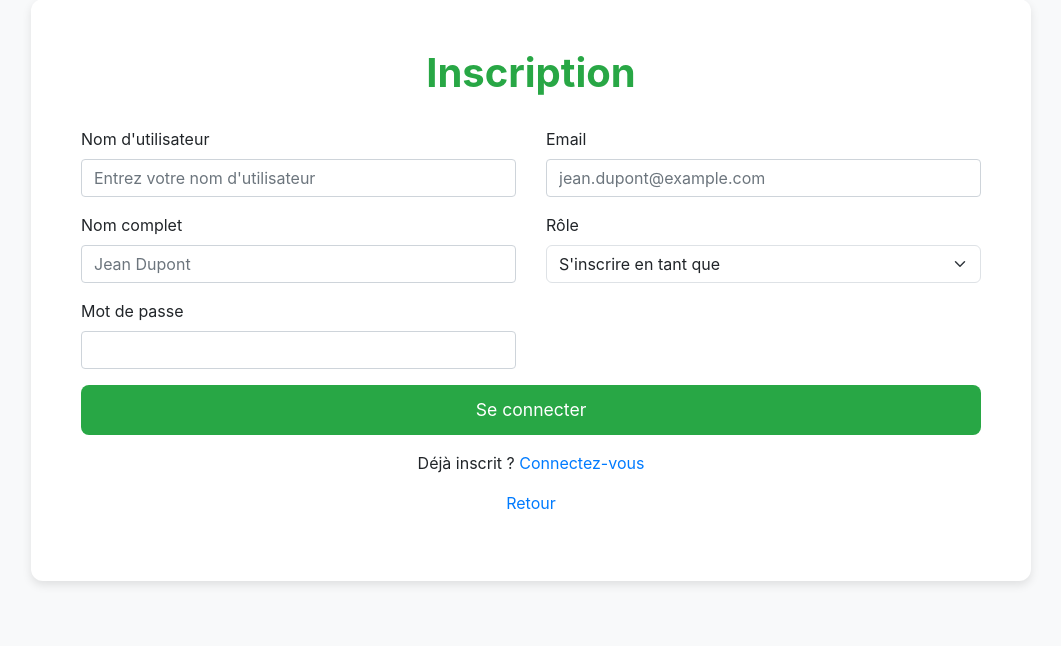
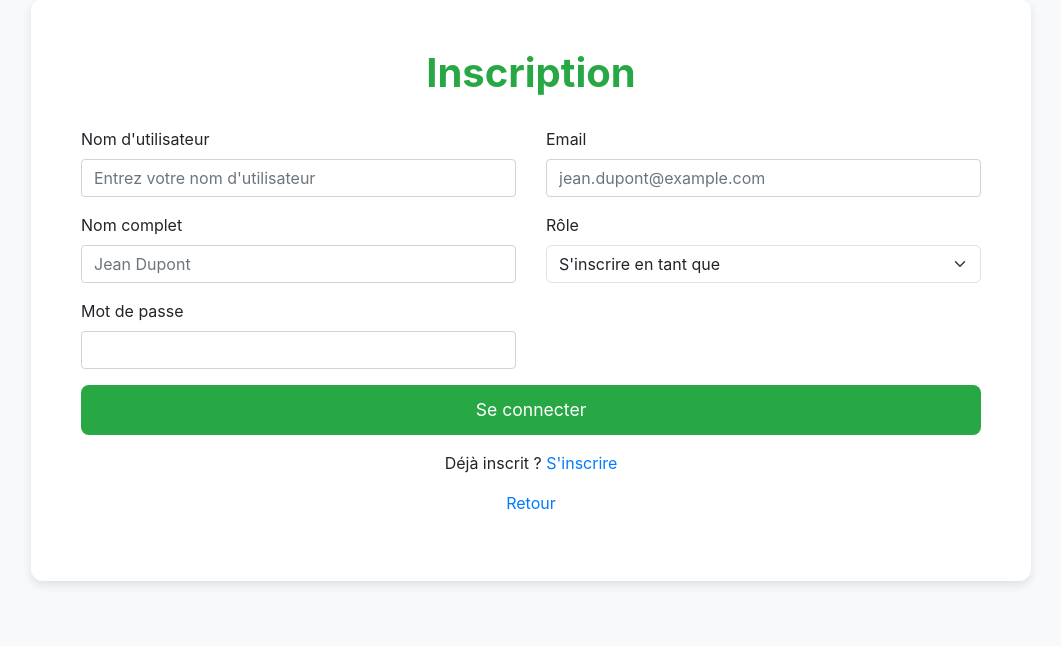
Before and after one commit to celestin2001/Projet-BD, a Django app: page /signup in a window 1280 px wide. Shown: the part 110-756 px from the top of the page, without its empty margins (109-1170 px from the left). Run offline with Django 5.2, Linux system fonts and the light colour scheme; some libraries are stand-ins or nearby versions.

Commit message:
signup modifie

```diff
--- a/Gestion_BD/gestion_utilisateur/templates/gestion_utilisateur/signup.html
+++ b/Gestion_BD/gestion_utilisateur/templates/gestion_utilisateur/signup.html
@@ -128,7 +128,7 @@
 
             <button type="submit" class="btn btn-login">Se connecter</button>
 
-            <p class="text-center mt-3">Déjà inscrit ? <a href="{% url 'signin' %}">Connectez-vous</a></p>
+            <p class="text-center mt-3">Déjà inscrit ? <a href="{% url 'signin' %}">S'inscrire</a></p>
             <p class="text-center mt-3"><a href="{% url 'home' %}">Retour</a></p>
         </form>
     </div>
--- a/Gestion_BD/gestion_utilisateur/views.py
+++ b/Gestion_BD/gestion_utilisateur/views.py
@@ -421,7 +421,7 @@ def inscription_evenement(request, my_id):
         msg.send()
 
         # 🎉 Affichage de l'alerte
-        messages.success(request, "Votre inscription a bien été prise en compte. Un mail  vous a été envoyé pour plus de précision!")
+        messages.success(request, "Votre inscription a bien été prise en compte. Un mail  vous a été envoyé pour plus de précision !")
         return redirect('event_detail', my_id=my_id)
 
     return render(request, 'gestion_utilisateur/inscription_evenement.html', {'event': event})
```
Also changed, not shown: Gestion_BD/gestion_content/templates/gestion_content/auteur.html (line endings or trailing spaces).
